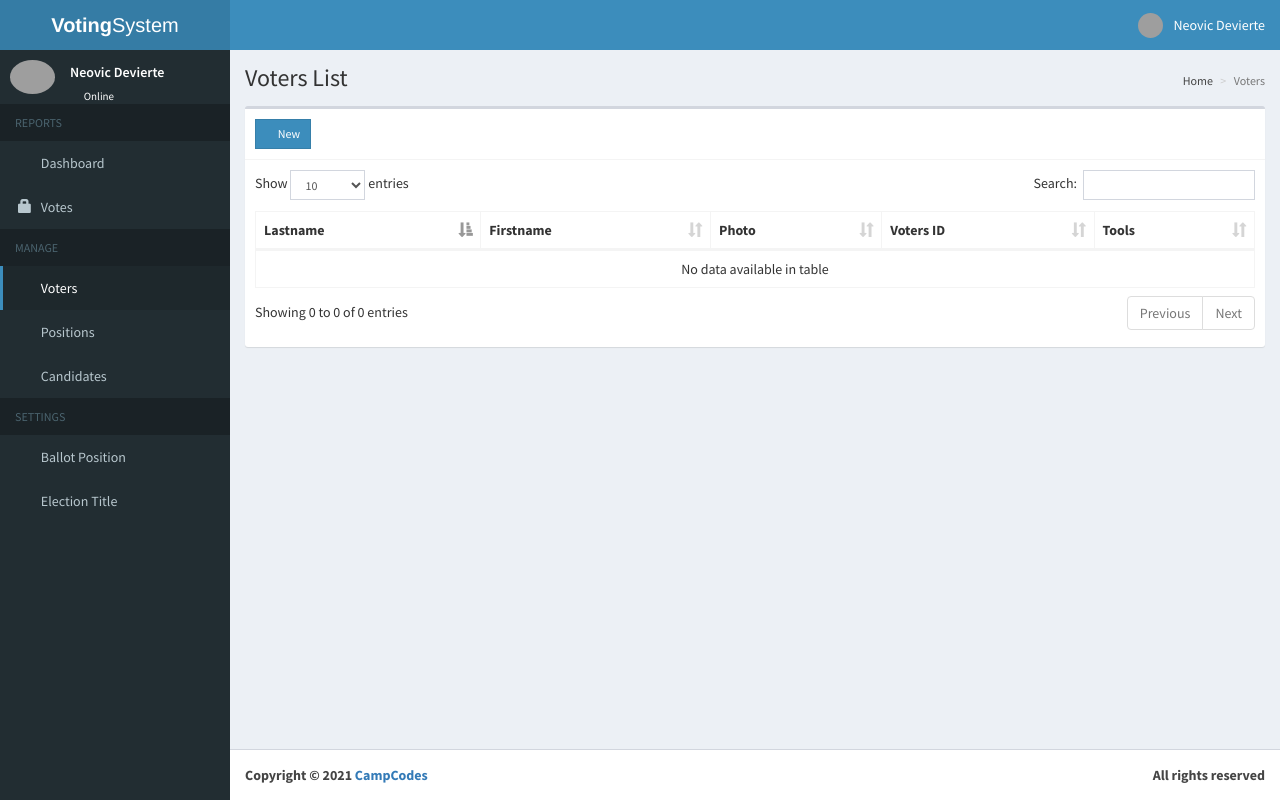
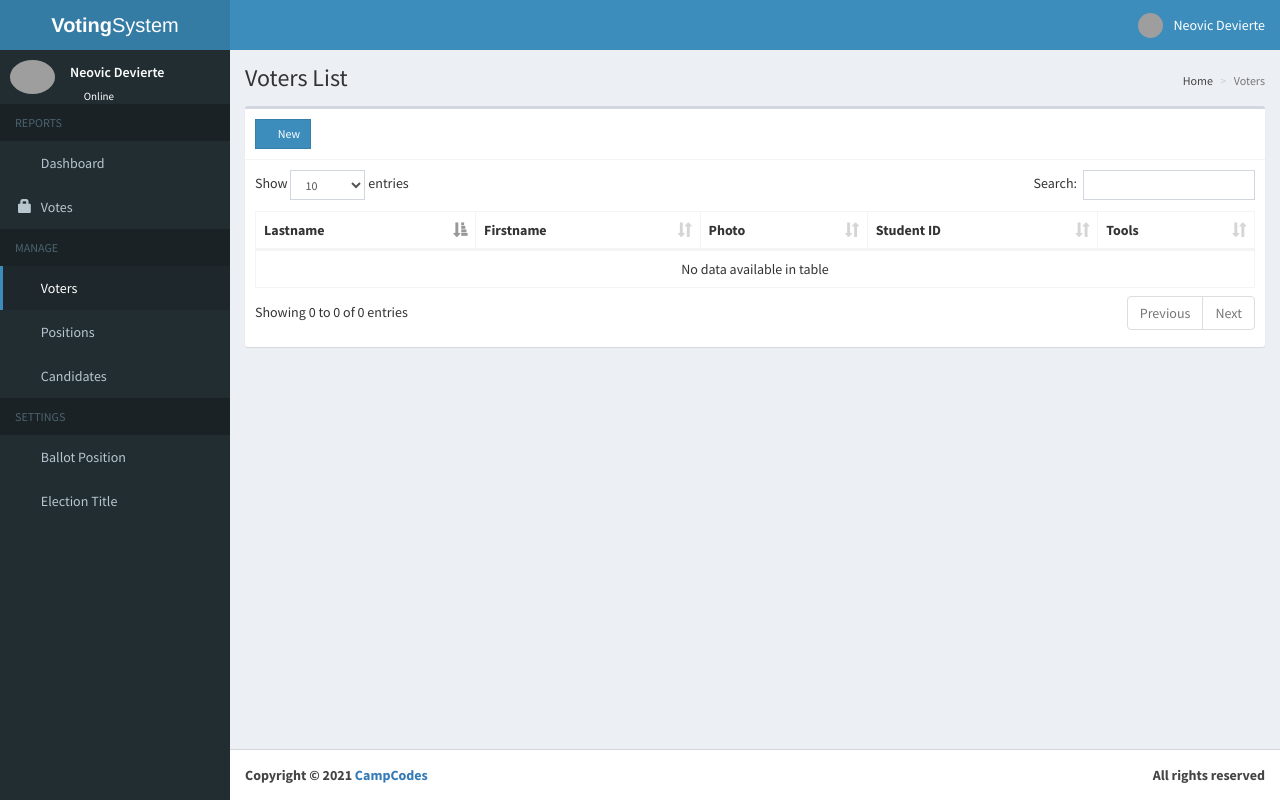
Before and after one commit to FrankOceanz/Voting-Sys, a PHP site: page /admin/voters.php in a window 1280 px wide. Run offline with PHP 8.4, Linux system fonts and the light colour scheme; a user stored in the database is signed in; data comes from the database, SQL or seed files in the repository; data that the repository does not hold is empty; some libraries are stand-ins or nearby versions; some web fonts are replaced; grey boxes are pictures that could not be loaded.

Commit message:
additonal changes

```diff
--- a/admin/voters.php
+++ b/admin/voters.php
@@ -54,7 +54,7 @@
                   <th>Lastname</th>
                   <th>Firstname</th>
                   <th>Photo</th>
-                  <th>Voters ID</th>
+                  <th>Student ID</th>
                   <th>Tools</th>
                 </thead>
                 <tbody>
--- a/index.php
+++ b/index.php
@@ -20,7 +20,7 @@
 
     	<form action="login.php" method="POST">
       		<div class="form-group has-feedback">
-        		<input type="text" class="form-control" name="voter" placeholder="Voter's ID" required>
+        		<input type="text" class="form-control" name="voter" placeholder="Student's ID" required>
         		<span class="glyphicon glyphicon-user form-control-feedback"></span>
       		</div>
           <div class="form-group has-feedback">
```
Also changed, not shown: images/pexels-cottonbro-5082976.jpg (added), images/pexels-cottonbro-6626882.jpg (added), images/pexels-dziana-hasanbekava-7275385.jpg (added), images/pexels-kebs-visuals-742415-4010484.jpg (added), images/pexels-mikhail-nilov-6706847.jpg (added), images/pexels-royalrouge-11276496.jpg (added).
